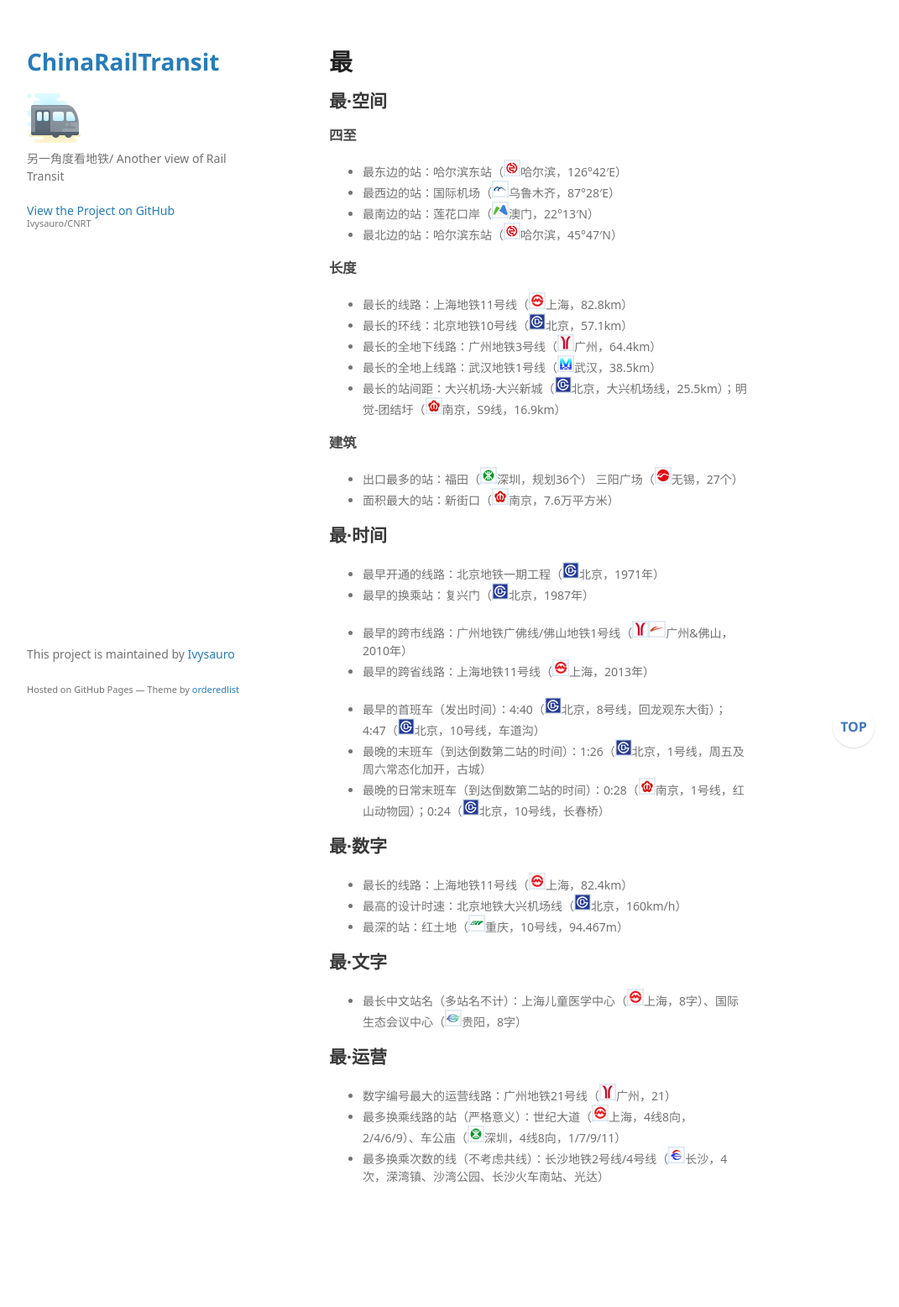
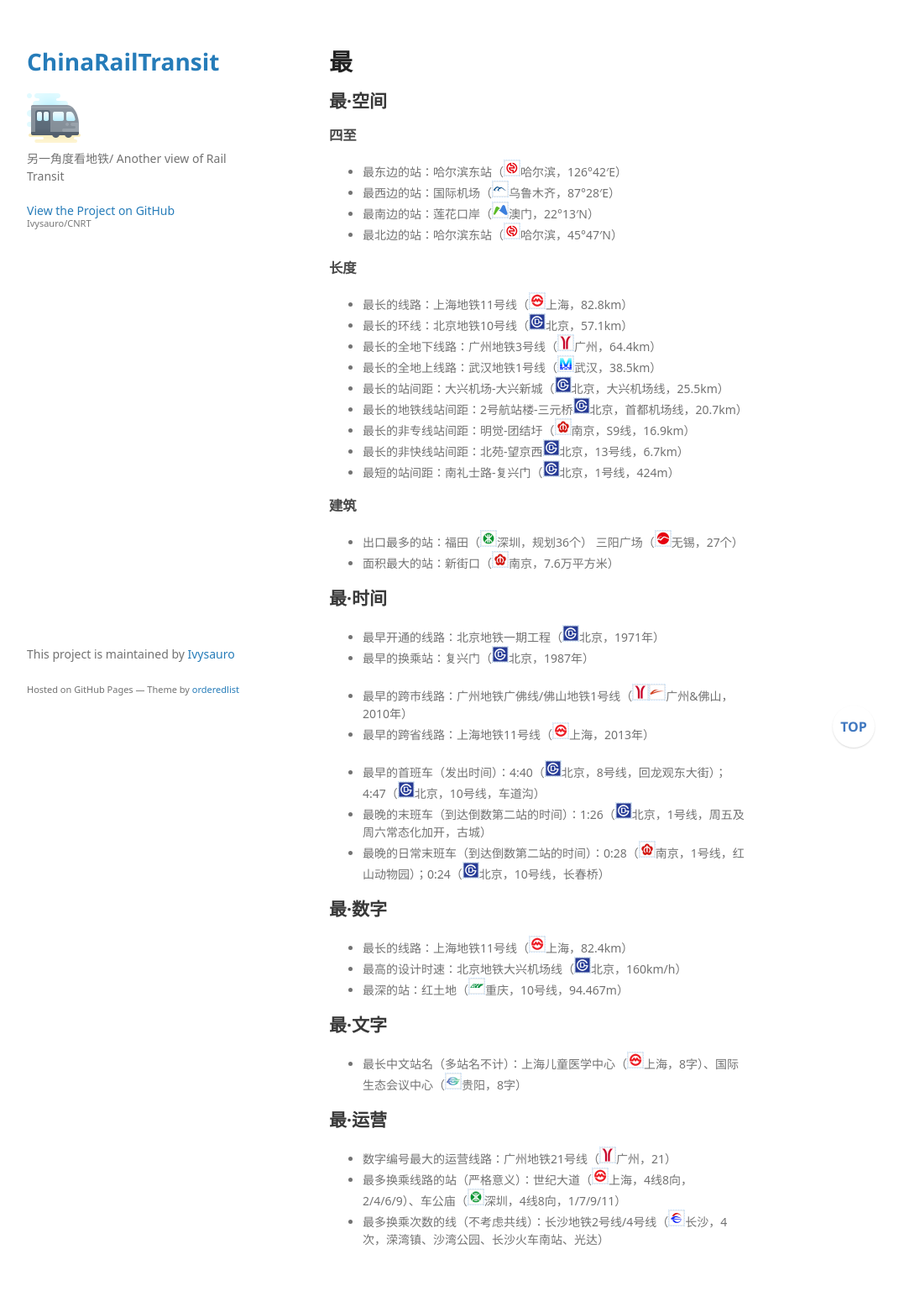
Before and after one commit to Ivysauro/CNRT, a Jekyll site: the page built from data/zui.md, in a window 1280 px wide. Shown: the whole page at 84% size, without its empty margins (178-1249 px from the left). Built offline with Jekyll 4.4.1, drawn with Linux system fonts in a browser that asks for light colours; some web fonts are replaced; our own code applies the rules of GitHub Pages for plain Markdown files; a script that is not in the unit is left out; before the commit the page ends 1481 px from its top, so only the background shows below that.

Commit message:
🍊更新北京数据

```diff
--- a/data/zui.md
+++ b/data/zui.md
@@ -13,7 +13,11 @@
 - 最长的环线：北京地铁10号线（<img src="https://raw.githubusercontent.com/Ivysauro/CNRT/master/images/city/bj.gif" width="20" hegiht="20"/>北京，57.1km）
 - 最长的全地下线路：广州地铁3号线（<img src="https://raw.githubusercontent.com/Ivysauro/CNRT/master/images/city/gz.gif" width="20" hegiht="20"/>广州，64.4km）
 - 最长的全地上线路：武汉地铁1号线（<img src="https://raw.githubusercontent.com/Ivysauro/CNRT/master/images/city/wh.gif" width="20" hegiht="20"/>武汉，38.5km）
-- 最长的站间距：大兴机场-大兴新城（<img src="https://raw.githubusercontent.com/Ivysauro/CNRT/master/images/city/bj.gif" width="20" hegiht="20"/>北京，大兴机场线，25.5km）；明觉-团结圩（<img src="https://raw.githubusercontent.com/Ivysauro/CNRT/master/images/city/nj.gif" width="20" hegiht="20"/>南京，S9线，16.9km）
+- 最长的站间距：大兴机场-大兴新城（<img src="https://raw.githubusercontent.com/Ivysauro/CNRT/master/images/city/bj.gif" width="20" hegiht="20"/>北京，大兴机场线，25.5km）
+- 最长的地铁线站间距：2号航站楼-三元桥<img src="https://raw.githubusercontent.com/Ivysauro/CNRT/master/images/city/bj.gif" width="20" hegiht="20"/>北京，首都机场线，20.7km）
+- 最长的非专线站间距：明觉-团结圩（<img src="https://raw.githubusercontent.com/Ivysauro/CNRT/master/images/city/nj.gif" width="20" hegiht="20"/>南京，S9线，16.9km）
+- 最长的非快线站间距：北苑-望京西<img src="https://raw.githubusercontent.com/Ivysauro/CNRT/master/images/city/bj.gif" width="20" hegiht="20"/>北京，13号线，6.7km）
+- 最短的站间距：南礼士路-复兴门（<img src="https://raw.githubusercontent.com/Ivysauro/CNRT/master/images/city/bj.gif" width="20" hegiht="20"/>北京，1号线，424m）
 
 ### 建筑
 - 出口最多的站：福田（<img src="https://raw.githubusercontent.com/Ivysauro/CNRT/master/images/city/sz.gif" width="20" hegiht="20"/>深圳，规划36个） 三阳广场（<img src="https://raw.githubusercontent.com/Ivysauro/CNRT/master/images/city/wx.gif" width="20" hegiht="20"/>无锡，27个）
```
